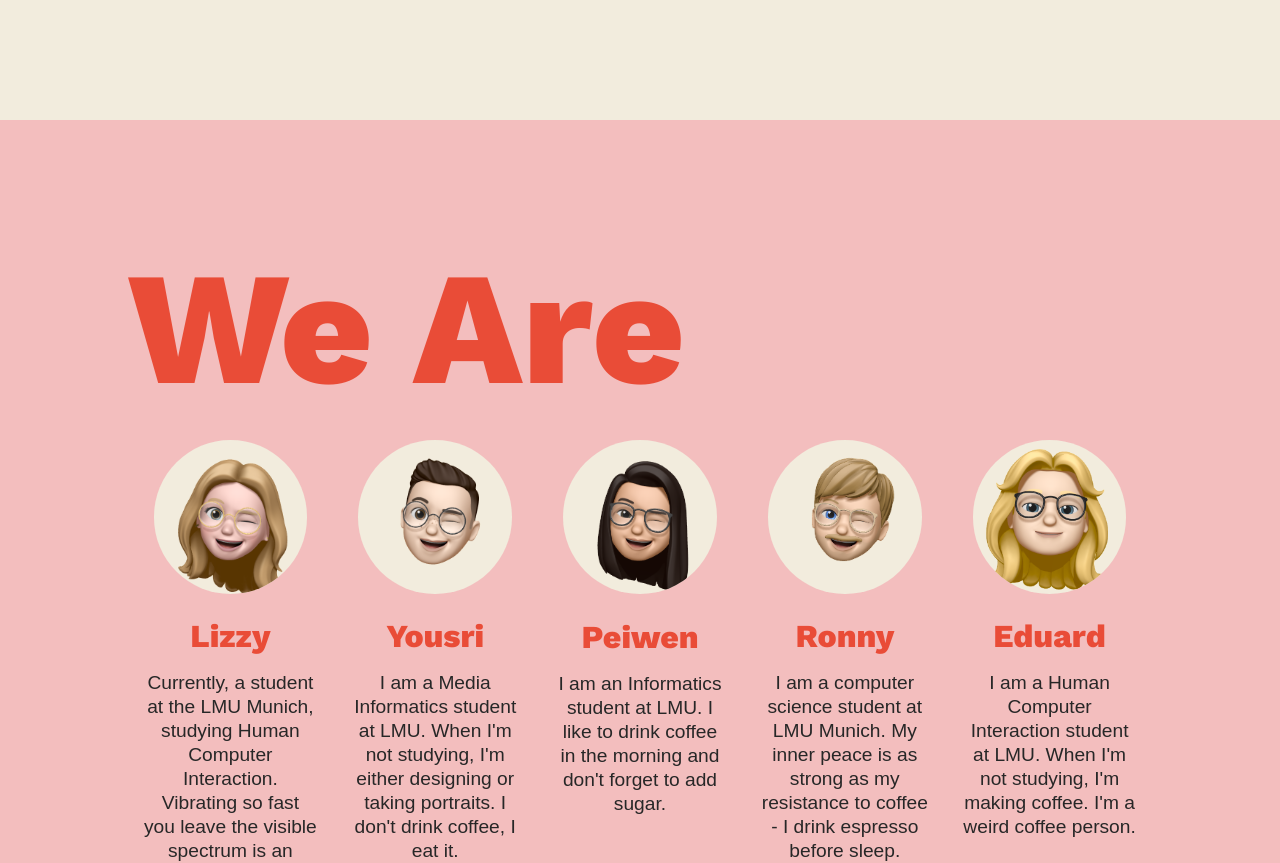
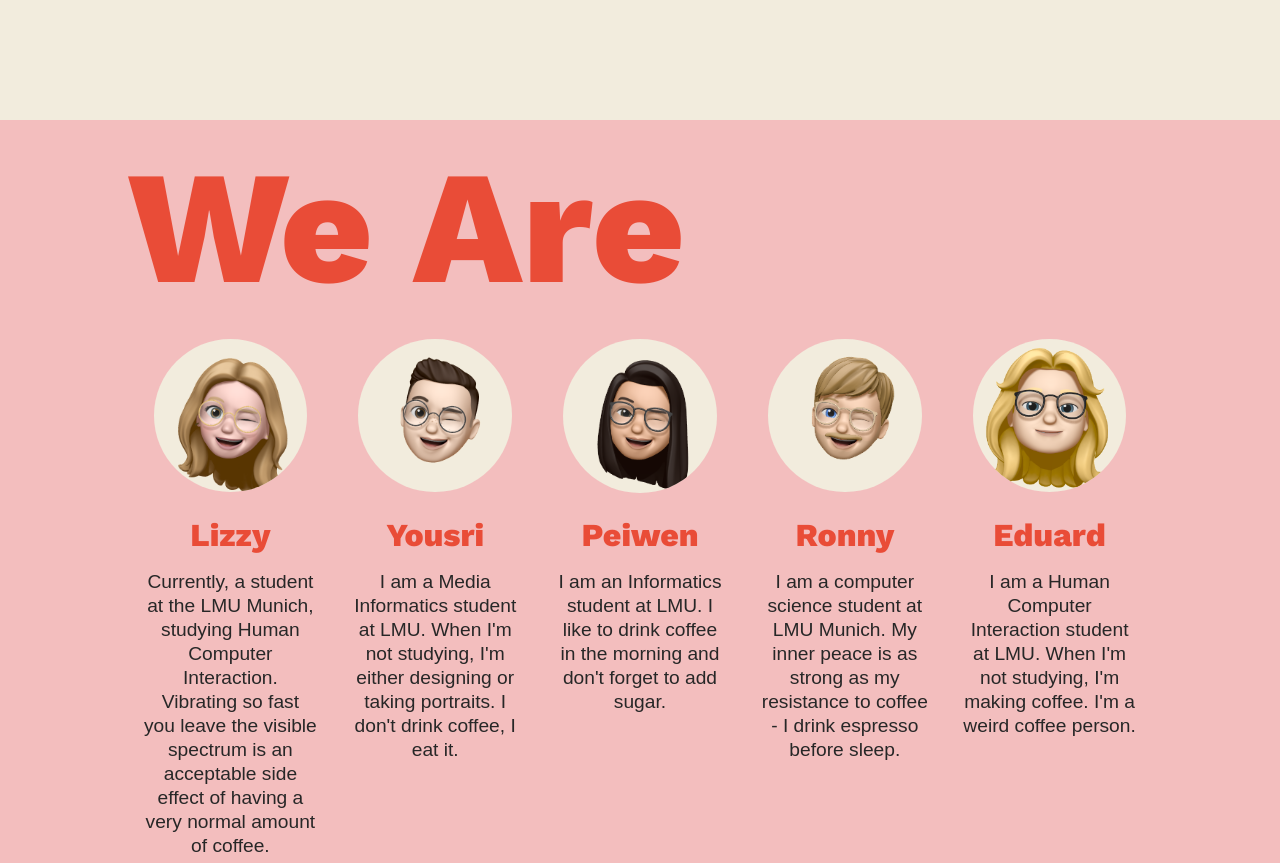
Before and after one commit to EduardvonBriesen/coffeenators, a React (Create React App) app: page / in a window 1280 px wide. Shown: the part 680-1543 px from the top of the page. Built offline with nearby package versions, Linux system fonts and the light colour scheme; no server answers.

Commit message:
fixed scalling on team page

```diff
--- a/src/pages/Team.tsx
+++ b/src/pages/Team.tsx
@@ -4,12 +4,12 @@ import TeamMember from "../components/TeamMember";
 const TeamContainer = styled.div`
   display: flex;
   flex-direction: column;
-  justify-content: end;
+  justify-content: center;
   align-items: flex-start; // I don't know why this doesn't work
   background-color: ${(props) => props.theme.colors.background.dark};
   width: 100vw;
   min-height: 100vh;
-  padding: 10%;
+  padding: 0 10%;
   box-sizing: border-box;
 `;
 
```
